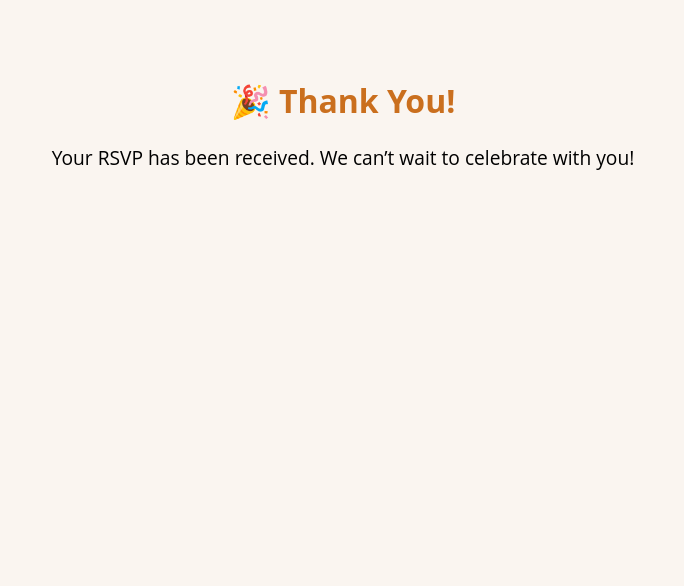
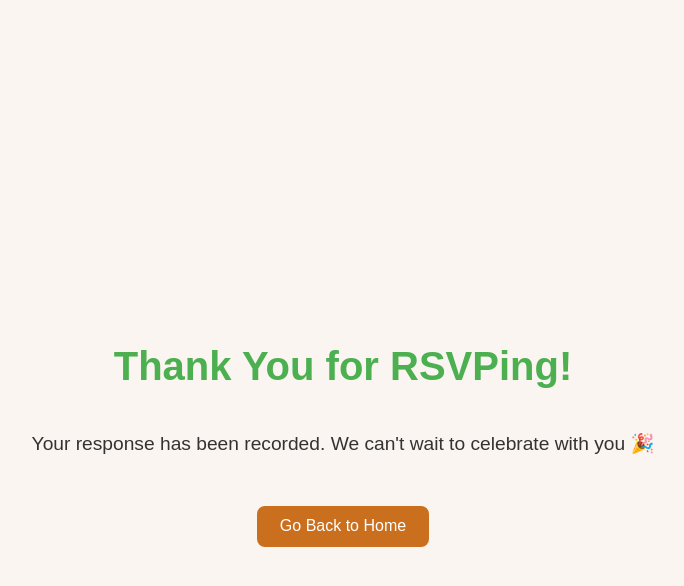
Before and after one commit to jenil-virani/RSVP, a plain HTML site: page thank-you.html in a window 1280 px wide. Shown: the whole page, without its empty margins (297-981 px from the left). Drawn offline with Linux system fonts and the light colour scheme.

Commit message:
Add working Netlify RSVP form and thank-you page

```diff
--- a/thank-you.html
+++ b/thank-you.html
@@ -1,25 +1,48 @@
 <!DOCTYPE html>
 <html lang="en">
 <head>
-  <meta charset="UTF-8">
+  <meta charset="UTF-8" />
   <title>Thank You!</title>
+  <meta name="viewport" content="width=device-width, initial-scale=1.0" />
   <style>
     body {
-      font-family: 'Open Sans', sans-serif;
+      font-family: Arial, sans-serif;
+      background-color: #faf5f0;
+      color: #333;
+      display: flex;
+      flex-direction: column;
+      align-items: center;
+      justify-content: center;
+      height: 100vh;
+      margin: 0;
+      padding: 2rem;
       text-align: center;
-      padding: 50px;
-      background-color: #faf5f0;
     }
     h1 {
-      color: #ca6f1e;
+      color: #4caf50;
+      font-size: 2.5rem;
     }
     p {
       font-size: 1.2rem;
+      margin-top: 1rem;
+    }
+    a {
+      margin-top: 2rem;
+      display: inline-block;
+      padding: 0.7rem 1.4rem;
+      background-color: #ca6f1e;
+      color: white;
+      text-decoration: none;
+      border-radius: 8px;
+    }
+    a:hover {
+      background-color: #a9510e;
     }
   </style>
 </head>
 <body>
-  <h1>🎉 Thank You!</h1>
-  <p>Your RSVP has been received. We can’t wait to celebrate with you!</p>
+  <h1>Thank You for RSVPing!</h1>
+  <p>Your response has been recorded. We can't wait to celebrate with you 🎉</p>
+  <a href="index.html">Go Back to Home</a>
 </body>
 </html>
```
Also changed, not shown: index.html (+1 -4 lines).
